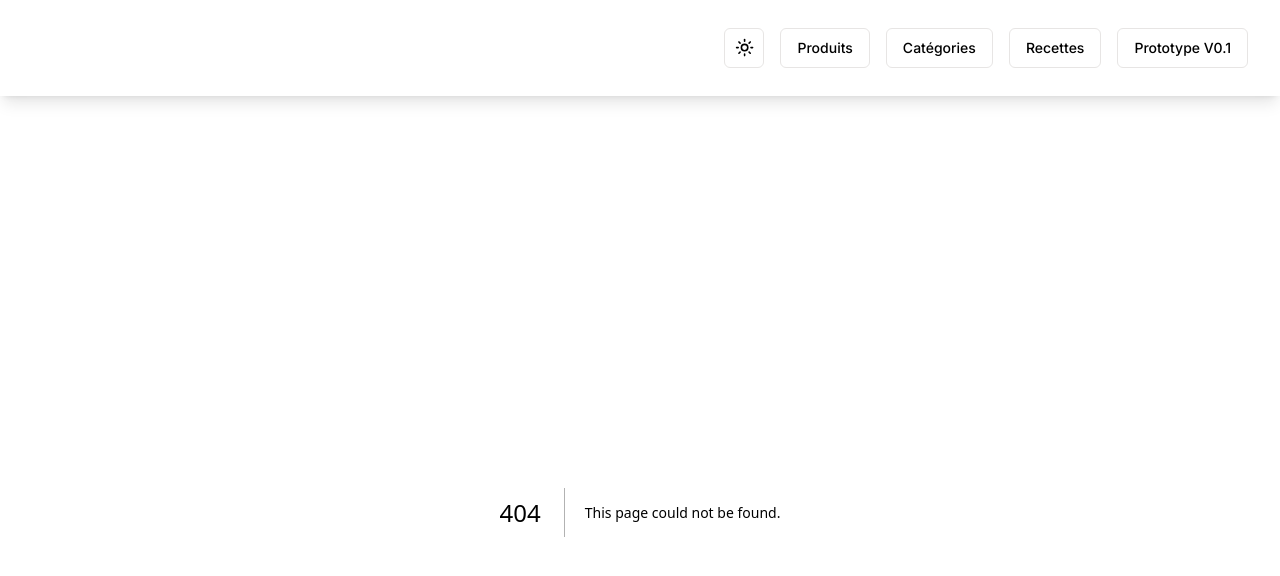
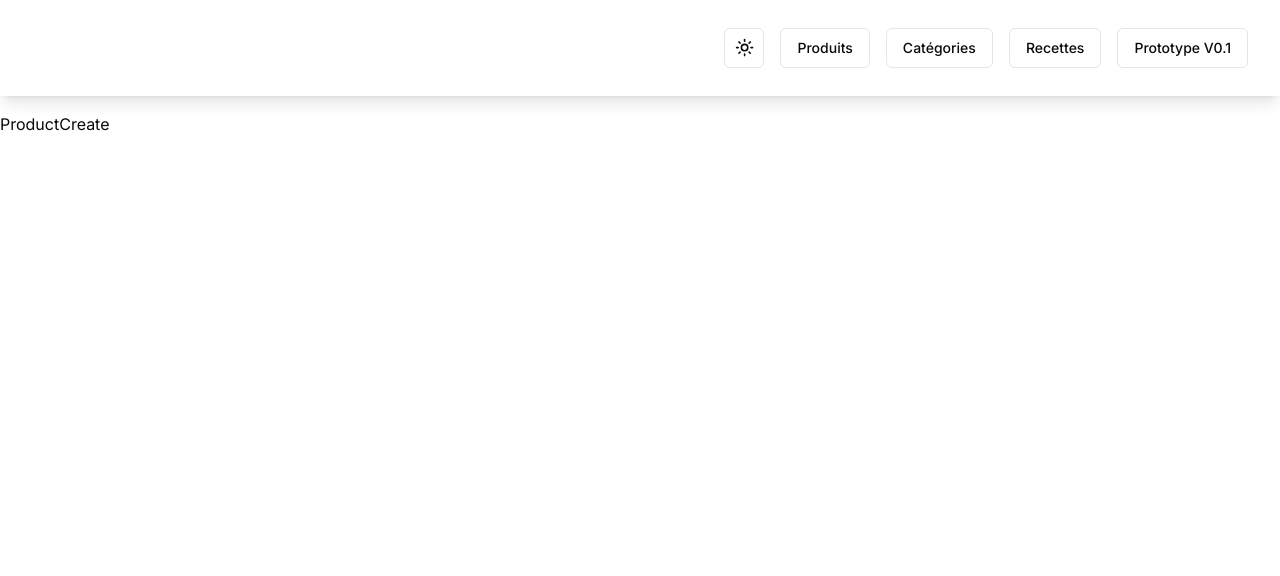
Before and after one commit to toitoinefr/calories-prototype-recipes, a Next.js app: page /products/create in a window 1280 px wide. Before the commit this address had no page. Shown: the top 576 px of the page. Built offline with nearby package versions, Linux system fonts and the light colour scheme.

Commit message:
dev: :consctruction: starting create form

```diff
--- /dev/null
+++ b/app/products/create/page.tsx
@@ -0,0 +1,7 @@
+import React from 'react'
+
+export default function ProductCreate() {
+  return (
+    <div>ProductCreate</div>
+  )
+}
```
